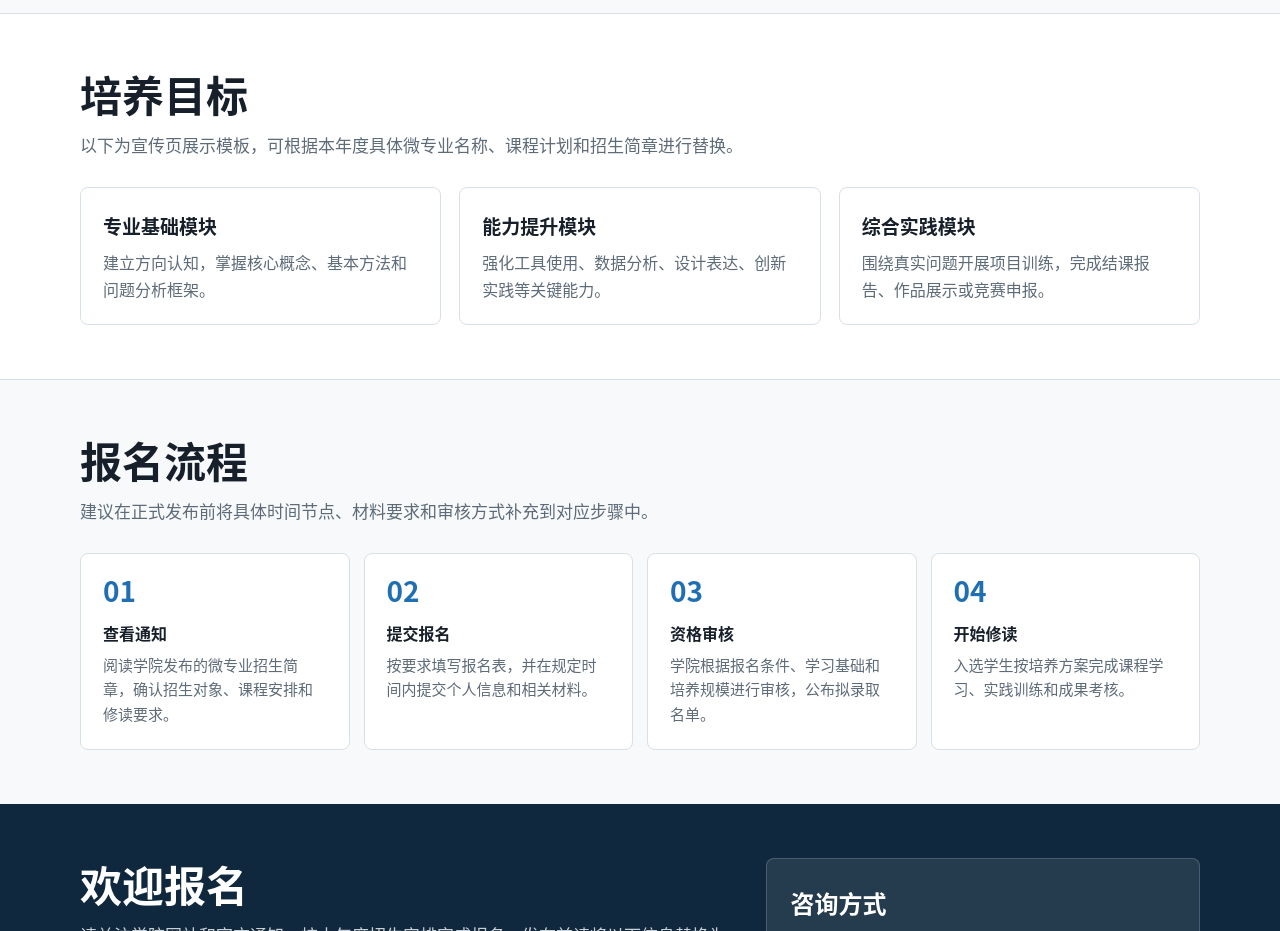
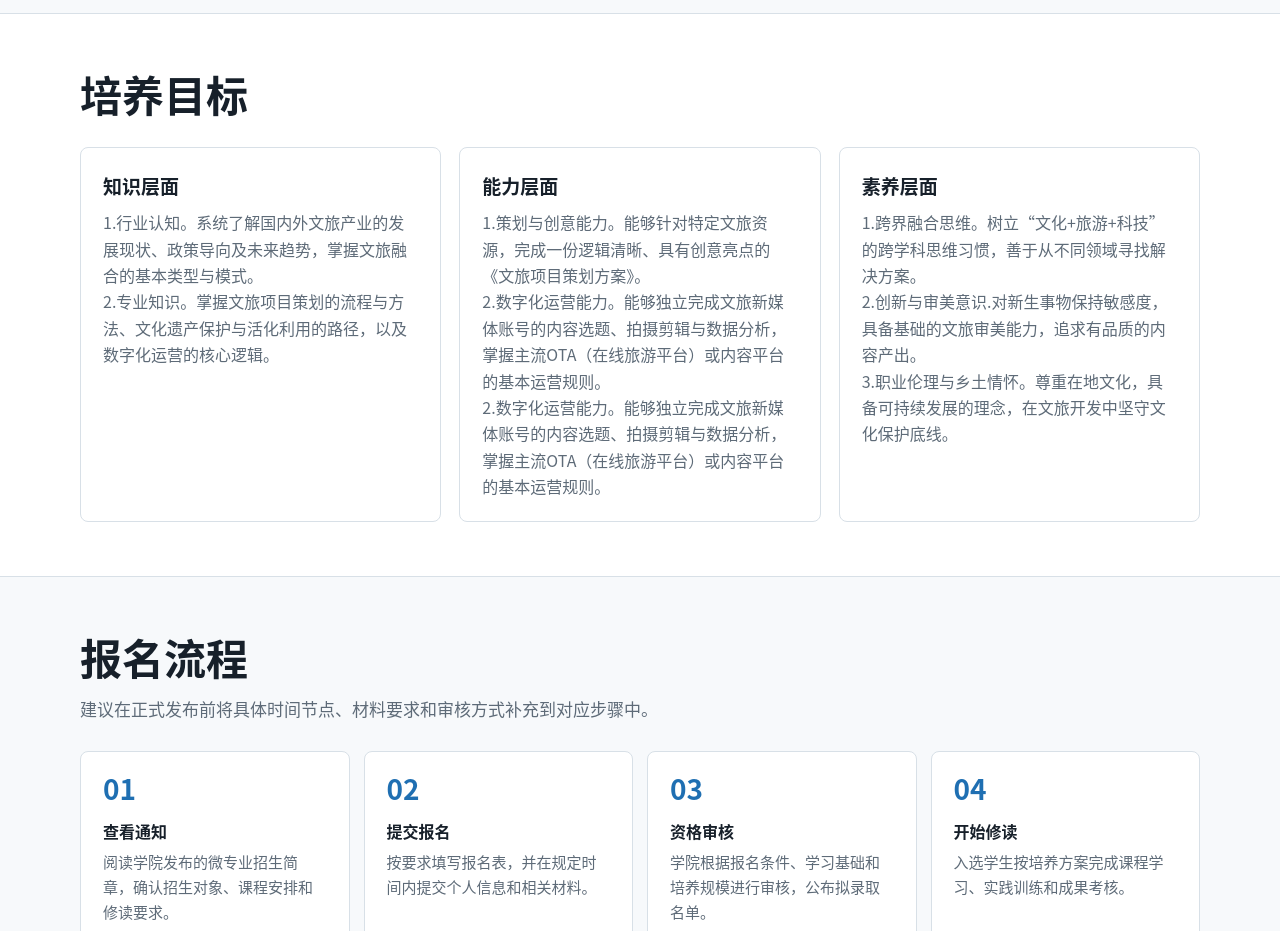
Before and after one commit to ZhaochengNiu/weizhuanye, a plain HTML site: page index.html in a window 1280 px wide. Shown: the part 1380-2311 px from the top of the page. Drawn offline with Linux system fonts and the light colour scheme.

Commit message:
Update index.html
update

```diff
--- a/index.html
+++ b/index.html
@@ -407,20 +407,24 @@
     <div class="section-inner">
       <div class="section-title">
         <h2>培养目标</h2>
-        <p>以下为宣传页展示模板，可根据本年度具体微专业名称、课程计划和招生简章进行替换。</p>
       </div>
       <div class="course-grid">
         <article class="course">
-          <b>专业基础模块</b>
-          <p>建立方向认知，掌握核心概念、基本方法和问题分析框架。</p>
+          <b>知识层面</b>
+          <p>1.行业认知。系统了解国内外文旅产业的发展现状、政策导向及未来趋势，掌握文旅融合的基本类型与模式。</p>
+            <p>2.专业知识。掌握文旅项目策划的流程与方法、文化遗产保护与活化利用的路径，以及数字化运营的核心逻辑。</p>
         </article>
         <article class="course">
-          <b>能力提升模块</b>
-          <p>强化工具使用、数据分析、设计表达、创新实践等关键能力。</p>
+          <b>能力层面</b>
+          <p>1.策划与创意能力。能够针对特定文旅资源，完成一份逻辑清晰、具有创意亮点的《文旅项目策划方案》。</p>
+            <p>2.数字化运营能力。能够独立完成文旅新媒体账号的内容选题、拍摄剪辑与数据分析，掌握主流OTA（在线旅游平台）或内容平台的基本运营规则。</p>
+            <p>2.数字化运营能力。能够独立完成文旅新媒体账号的内容选题、拍摄剪辑与数据分析，掌握主流OTA（在线旅游平台）或内容平台的基本运营规则。</p>
         </article>
         <article class="course">
-          <b>综合实践模块</b>
-          <p>围绕真实问题开展项目训练，完成结课报告、作品展示或竞赛申报。</p>
+          <b>素养层面</b>
+          <p>1.跨界融合思维。树立“文化+旅游+科技”的跨学科思维习惯，善于从不同领域寻找解决方案。</p>
+                 <p>2.创新与审美意识.对新生事物保持敏感度，具备基础的文旅审美能力，追求有品质的内容产出。</p>
+                 <p>3.职业伦理与乡土情怀。尊重在地文化，具备可持续发展的理念，在文旅开发中坚守文化保护底线。</p>
         </article>
       </div>
     </div>
```
